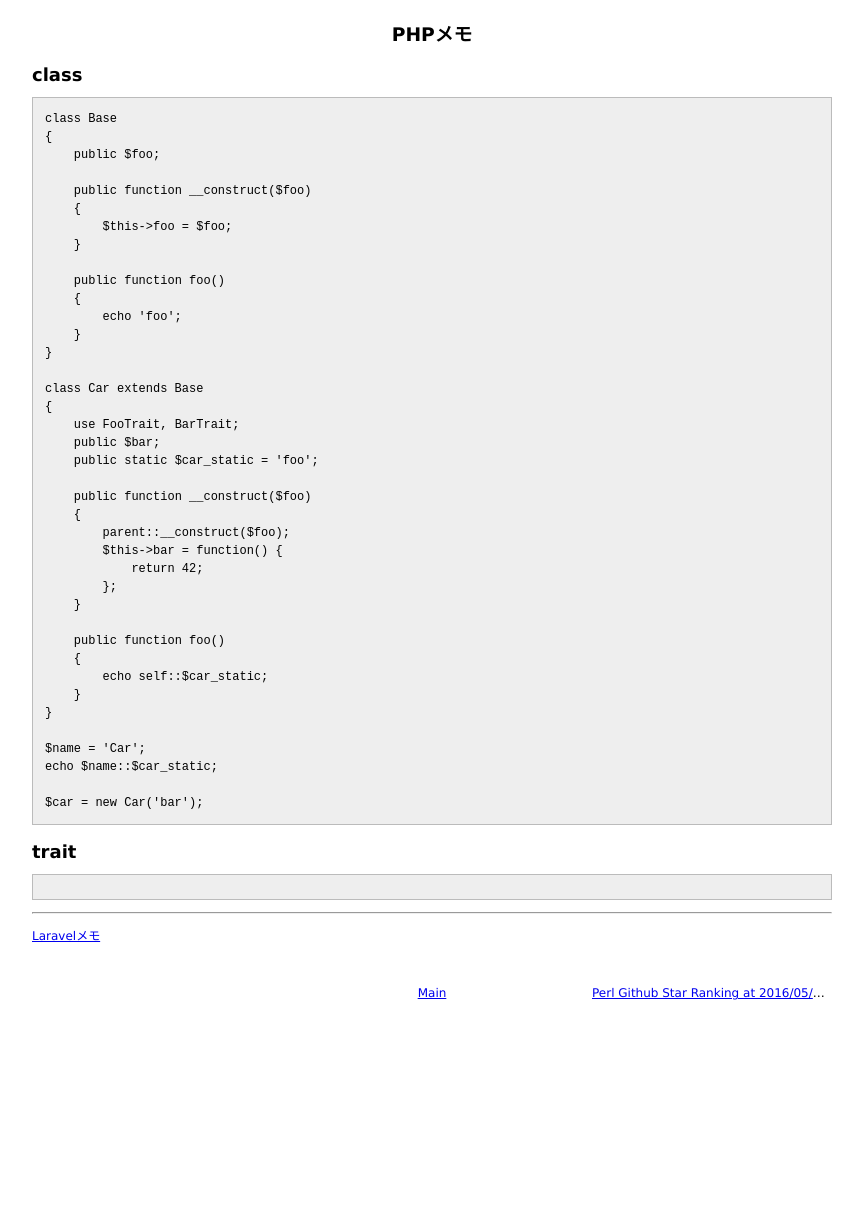
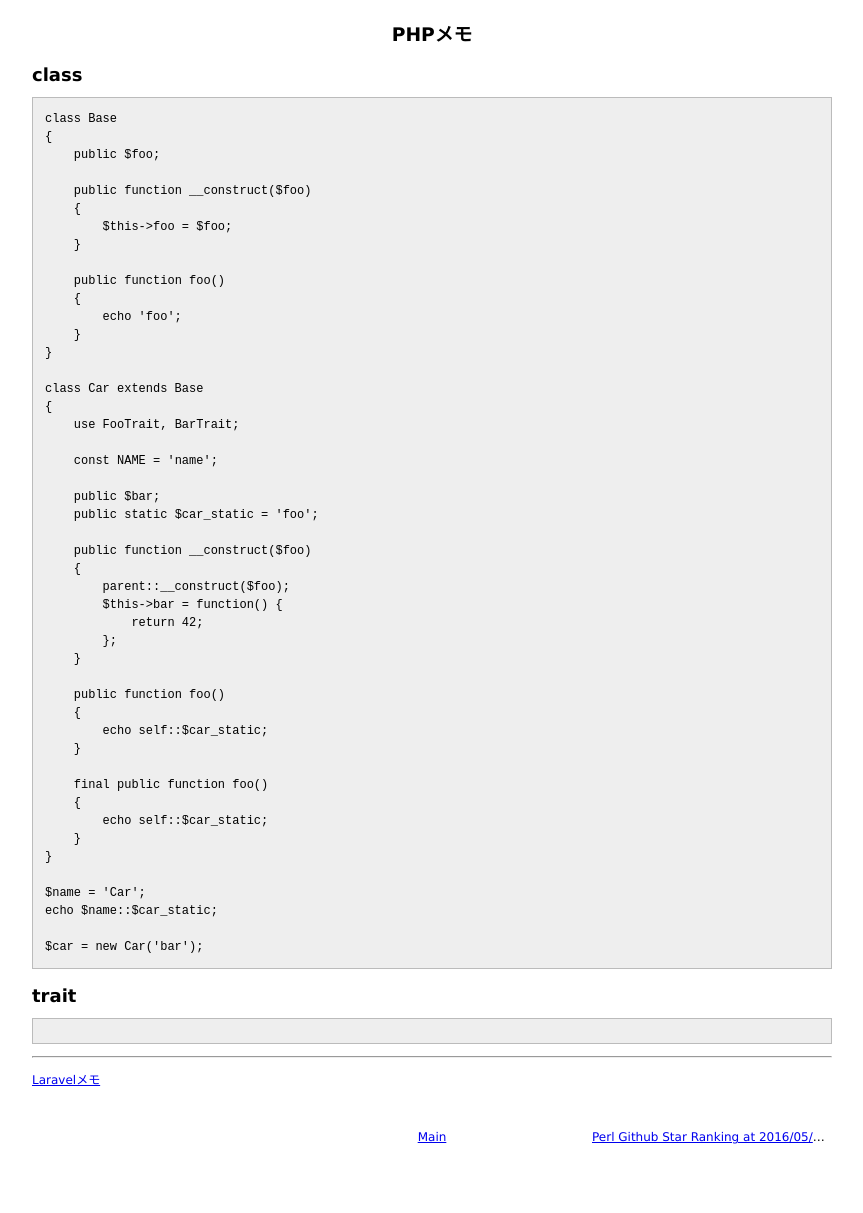
Before and after one commit to 38elements/38elements.github.com, a Jekyll site: the page built from _posts/2016-05-24-php.md, in a window 1280 px wide. Shown: the whole page, without its empty margins (208-1071 px from the left). Built offline with Jekyll 4.4.1, drawn with Linux system fonts in a browser that asks for light colours; before the commit the page ends 1069 px from its top, so only the background shows below that.

Commit message:
Update 2016-05-24-php.md

```diff
--- a/_posts/2016-05-24-php.md
+++ b/_posts/2016-05-24-php.md
@@ -23,6 +23,9 @@ class Base
 class Car extends Base
 {
     use FooTrait, BarTrait;
+
+    const NAME = 'name';
+
     public $bar;
     public static $car_static = 'foo';
 
@@ -35,6 +38,11 @@ class Car extends Base
     }
 
     public function foo()
+    {
+        echo self::$car_static;
+    }
+
+    final public function foo()
     {
         echo self::$car_static;
     }
```
